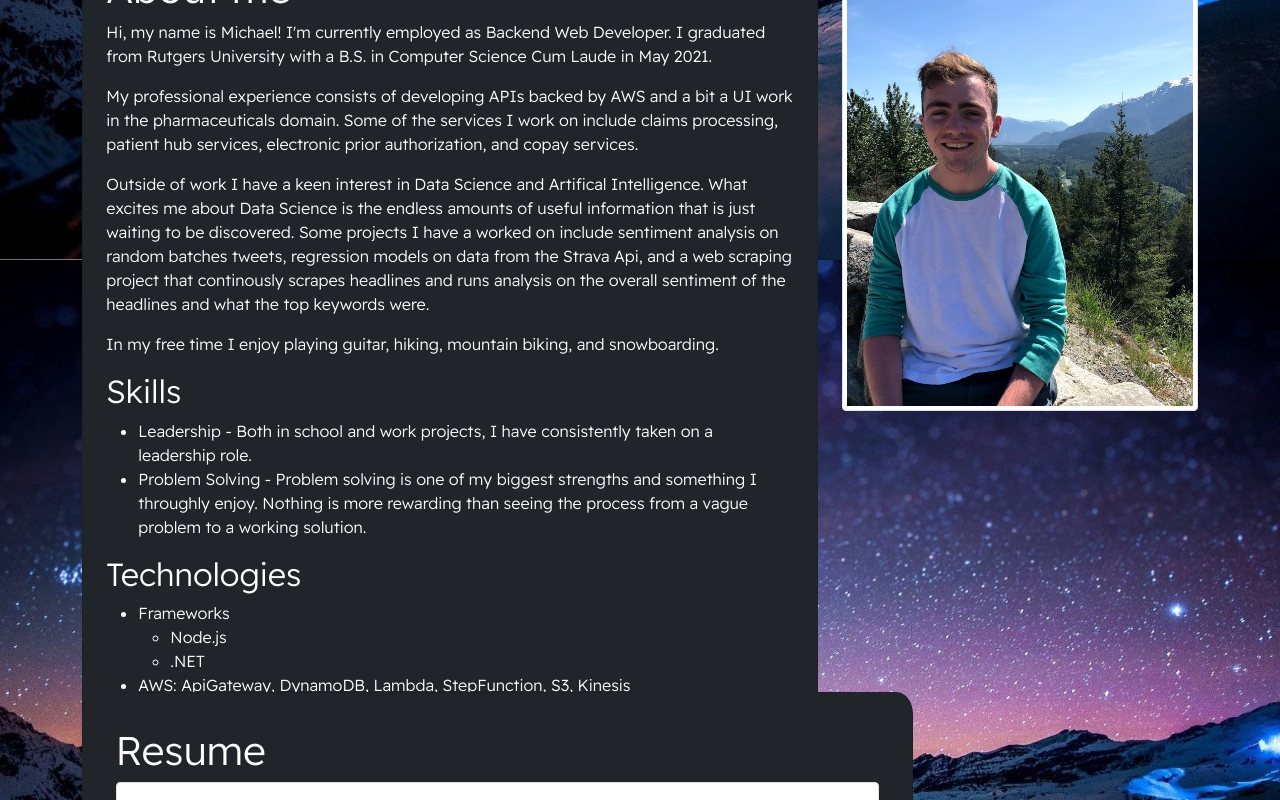
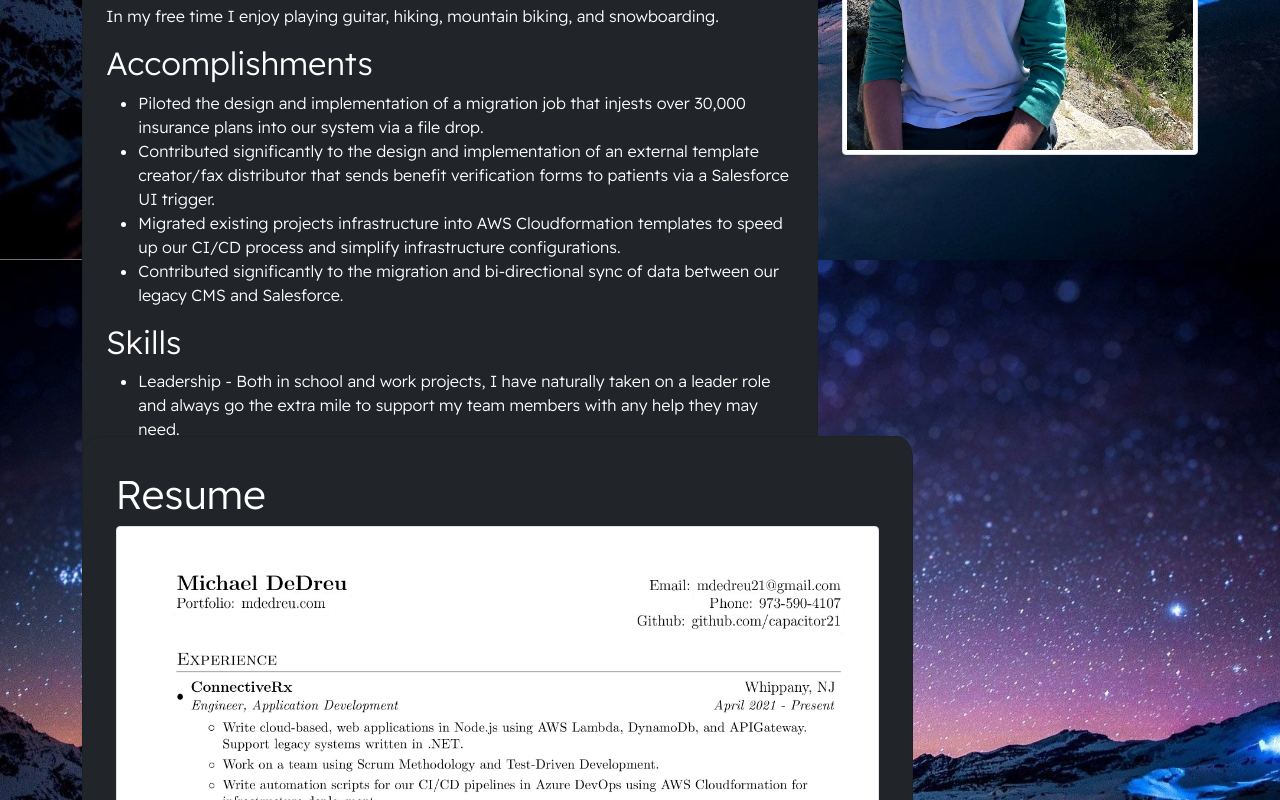
Before and after one commit to capacitor21/portfolio, a React (Create React App) app: page / in a window 1280 px wide. Shown: the part 1340-2140 px from the top of the page. Built offline with nearby package versions, Linux system fonts and the light colour scheme.

Commit message:
Updated about section

```diff
--- a/package.json
+++ b/package.json
@@ -10,7 +10,6 @@
     "react": "^17.0.2",
     "react-bootstrap": "^2.0.3",
     "react-dom": "^17.0.2",
-    "react-icons": "^4.3.1",
     "react-reveal": "^1.2.2",
     "react-router-dom": "^6.1.0",
     "react-scripts": "4.0.3",
--- a/src/App.css
+++ b/src/App.css
@@ -15,7 +15,7 @@ body {
   position: relative;
   font-family: 'Readex Pro';
   color:rgb(255, 255, 255);
-  padding-top: 30%;
+  padding-top: 10%;
 }
 
 .centerRow {
--- a/src/components/About.js
+++ b/src/components/About.js
@@ -13,26 +13,35 @@ export const About = () => {
                             <Card bg='dark' style={{ borderRadius: '2%', padding: '1%'}}>
                                 <Card.Body>
                                     <h1>About me</h1>
-                                    <p>Hi, my name is Michael! I&apos;m currently employed as Backend Web Developer. I graduated from Rutgers University with a B.S. in Computer Science Cum Laude in May 2021.</p>
-                                    <p>My professional experience consists of developing APIs backed by AWS and a bit a UI work in the pharmaceuticals domain. Some of the services I work on include claims processing, patient hub services, electronic prior authorization, and copay services.</p>
-                                    <p>Outside of work I have a keen interest in Data Science and Artifical Intelligence. What excites me about Data Science is the endless amounts of useful information that is just waiting to be discovered.
-                                        Some projects I have a worked on include sentiment analysis on random batches tweets, regression models on data from the Strava Api,
-                                        and a web scraping project that continously scrapes headlines and runs analysis on the overall sentiment of the headlines and what the top keywords were.
-                                    </p>
+                                    <p>Hi, my name is Michael! I&apos;m currently employed as Backend Web Developer and graduated from Rutgers University with a B.S. in Computer Science Cum Laude in May 2021.</p>
+                                    <p>My professional experience thus far consists of developing APIs backed by AWS and a bit of UI work in the pharmaceuticals domain. Some of the services I work on include claims processing, patient hub services, electronic prior authorization, and copay services.</p>
+                                    <p>Outside of work I have a keen interest in Data Science and Artifical Intelligence. Some projects I have a worked on include a web scraping project that runs sentiment analysis on daily news headlines and a project to find trends in exercise data from the Strava API.</p>
                                     <p>In my free time I enjoy playing guitar, hiking, mountain biking, and snowboarding.</p>
+                                    <h2>Accomplishments</h2>
+                                    <ul>
+                                        <li>Piloted the design and implementation of a migration job that injests over 30,000 insurance plans into our system via a file drop.</li>
+                                        <li>Contributed significantly to the design and implementation of an external template creator/fax distributor that sends benefit verification forms to patients via a Salesforce UI trigger.</li>
+                                        <li>Migrated existing projects infrastructure into AWS Cloudformation templates to speed up our CI/CD process and simplify infrastructure configurations.</li>
+                                        <li>Contributed significantly to the migration and bi-directional sync of data between our legacy CMS and Salesforce.</li>
+                                    </ul>
                                     <h2>Skills</h2>
                                     <ul>
-                                        <li>Leadership - Both in school and work projects, I have consistently taken on a leadership role.</li>
-                                        <li>Problem Solving - Problem solving is one of my biggest strengths and something I throughly enjoy. Nothing is more rewarding than seeing the process from a vague problem to a working solution.</li>
+                                        <li>Leadership - Both in school and work projects, I have naturally taken on a leader role and always go the extra mile to support my team members with any help they may need.</li>
+                                        <li>Problem Solving - This is one of my greatest strengths and something I throughly enjoy. It is extremely rewarding to see a set of requirements that once seemed vague manifest into a working solution.</li>
                                     </ul>
                                     <h2>Technologies</h2>
                                     <ul>
+                                        <li>Languages: Javascript, Python, Java, C#, SQL, HTML, CSS</li>
                                         <li>Frameworks</li>
                                         <ul>
-                                            <li>Node.js</li>
-                                            <li>.NET</li>
+                                            <li>Backend: Node.js, .NET</li>
+                                            <li>Frontend: React</li>
                                         </ul>
-                                        <li>AWS: ApiGateway, DynamoDB, Lambda, StepFunction, S3, Kinesis</li>
+                                        <li>Tools/Services</li>
+                                        <ul>
+                                            <li>AWS APIGateway, CloudFormation, DynamoDB, Lambda, StepFunctions, S3, Kinesis</li>
+                                            <li>Git</li>
+                                        </ul>
                                     </ul>
                                 </Card.Body>
                             </Card>
--- a/src/components/Resume.js
+++ b/src/components/Resume.js
@@ -2,7 +2,6 @@ import React from 'react'
 import { Container, Row, Col, Image, Card } from 'react-bootstrap'
 import { Fade } from 'react-reveal'
 import resumeImage from '../assets/resume.jpg'
-//import resumePdf from '../assets/Michael_DeDreu_Resume.pdf'
 
 export const Resume = () => {
     return (
@@ -14,7 +13,7 @@ export const Resume = () => {
                             <Card bg='dark' style={{ borderRadius: '2%', padding: '2%'}}>
                                 <Card.Body>
                                     <h1 style={{textAlign: 'left'}}>Resume</h1>
-                                    <a href='../assets/Michael_DeDreu_Resume.pdf' target = "_blank">
+                                    <a href='../Michael_DeDreu_Resume.pdf' download>
                                         <Image src={resumeImage} thumbnail />
                                     </a>
                                 </Card.Body>
```
Also changed, not shown: 2 other files (tests, documents, lock files or other folders).
